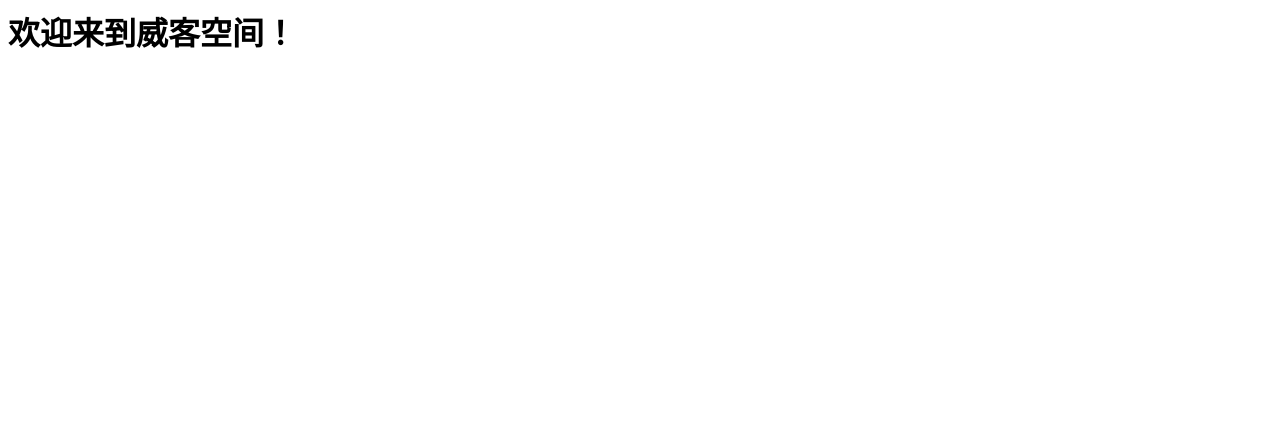
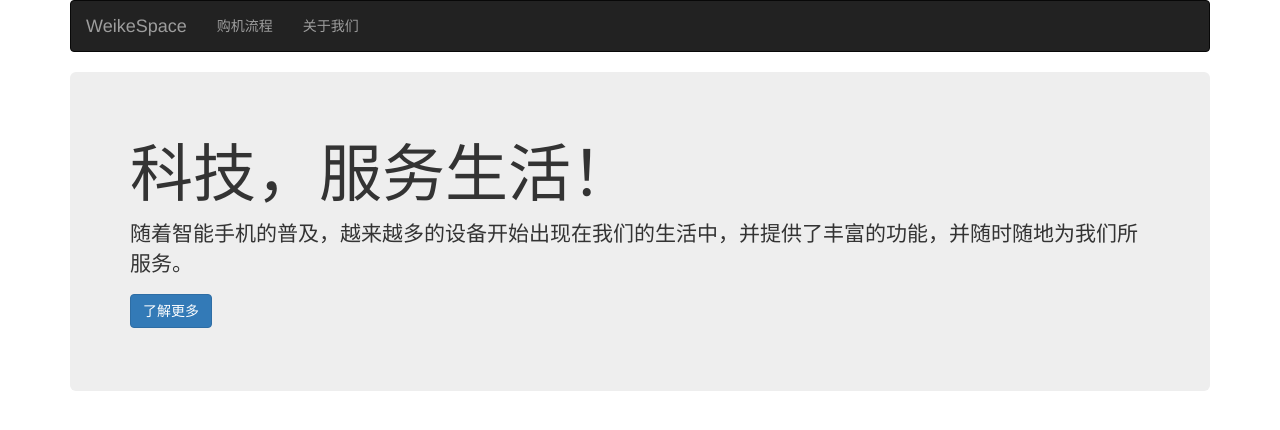
Before and after one commit to weikespace/weikespace.github.io, a plain HTML site: page index.html in a window 1280 px wide. Drawn offline with nearby package versions, Linux system fonts and the light colour scheme.

Commit message:
Add files via upload

```diff
--- a/index.html
+++ b/index.html
@@ -1 +1,46 @@
-<h1>欢迎来到威客空间！</h1>
+<html lang="zh-CN">
+    <head>
+        <meta charset="utf-8">
+        <title>威客空间欢迎您！</title>
+        <link rel="icon" href="images/favicon.ico">
+        <!--引入bootstrap.min.css及通用css文件-->
+        <link href="css/bootstrap.min.css" rel="stylesheet">
+        <link href="css/common.css" rel="stylesheet">
+    </head>
+    <body>
+        <div class="container">
+            <div class="row clearfix">
+                <div class="col-md-12 column">
+                    <nav class="navbar navbar-default navbar-inverse" role="navigation">
+                        <div class="navbar-header">
+                            <button type="button" class="navbar-toggle" data-toggle="collapse" data-target="#bs-example-navbar-collapse-1">
+                                <span class="sr-only">Toggle navigation</span>
+                                <span class="icon-bar"></span>
+                                <span class="icon-bar"></span>
+                                <span class="icon-bar"></span>
+                            </button>
+                            <a class="navbar-brand" href="#">WeikeSpace</a>
+                        </div>
+                        <div class="collapse navbar-collapse" id="bs-example-navbar-collapse-1">
+                            <ul class="nav navbar-nav">
+                                <li><a href="#">购机流程</a></li>
+                                <li><a href="#">关于我们</a></li>
+                            </ul>
+                        </div>
+                    </nav>
+                    <div class="jumbotron">
+                        <h1>
+                            科技，服务生活！
+                        </h1>
+                        <p>
+                            随着智能手机的普及，越来越多的设备开始出现在我们的生活中，并提供了丰富的功能，并随时随地为我们所服务。
+                        </p>
+                        <p>
+                            <a class="btn btn-primary btn-large" href="#">了解更多</a>
+                        </p>
+                    </div>
+                </div>
+            </div>
+        </div>
+    </body>
+</html>
```
Also changed, not shown: 1 other file.
